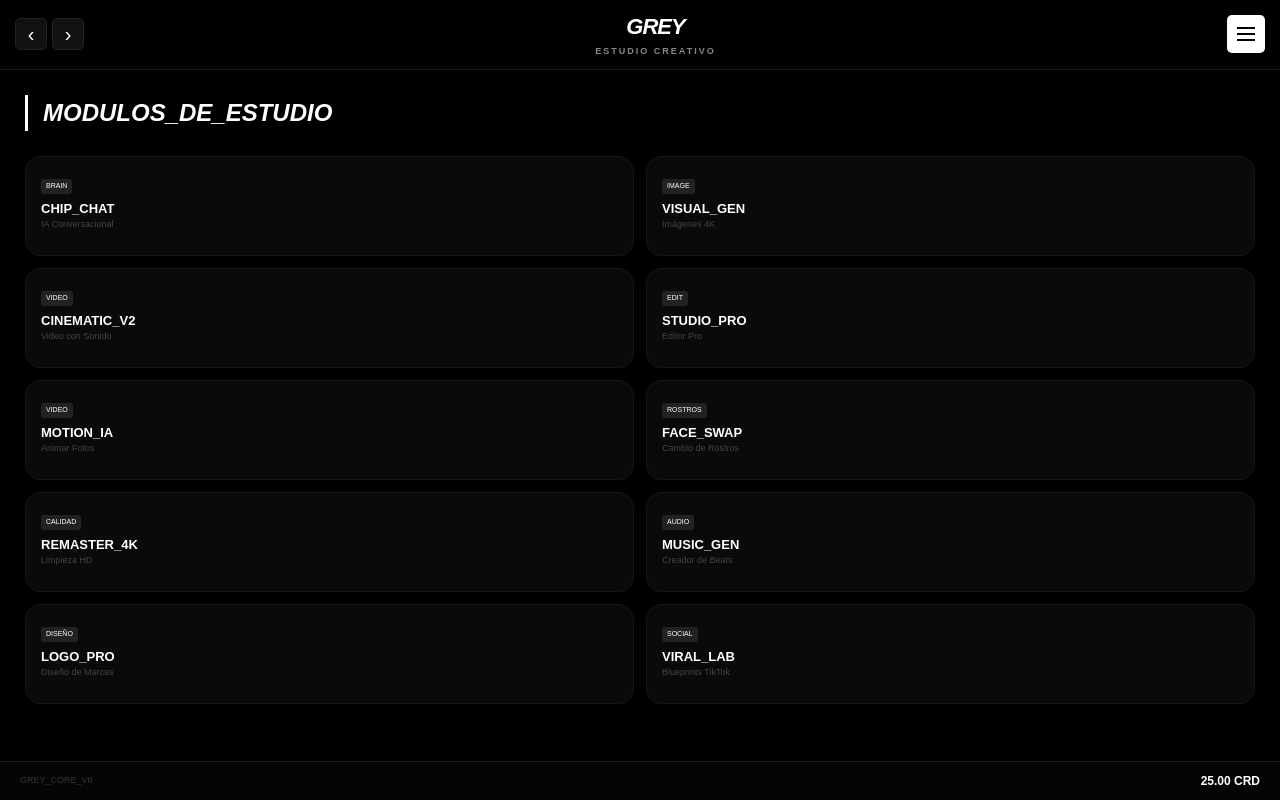
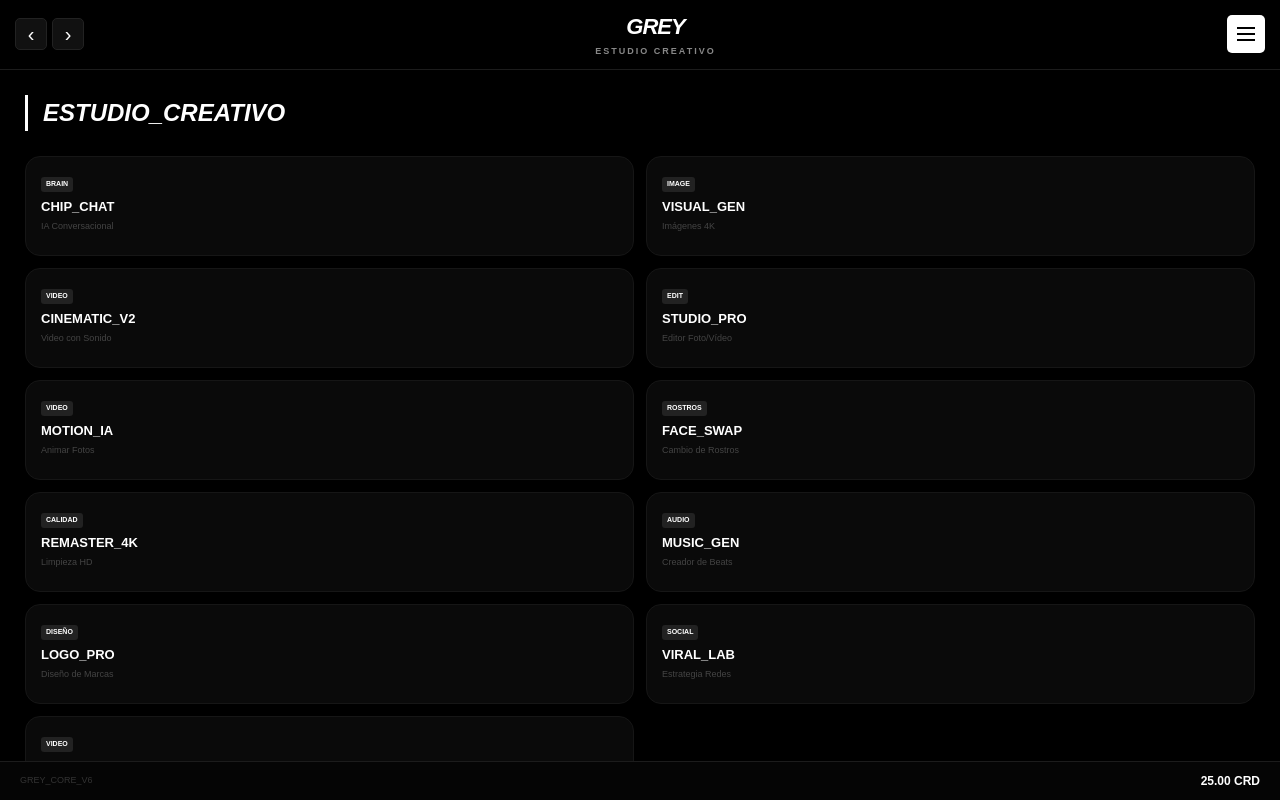
Before and after one commit to capitamweed1205-pixel/grey-ia, a Next.js app: page /studio in a window 1280 px wide. Built offline with nearby package versions, Linux system fonts and the light colour scheme.

Commit message:
Update tool descriptions and headings in page.tsx

```diff
--- a/app/(dashboard)/studio/page.tsx
+++ b/app/(dashboard)/studio/page.tsx
@@ -6,25 +6,27 @@ export default function StudioPage() {
     { name: 'CHIP_CHAT', link: '/chat', desc: 'IA Conversacional', cat: 'BRAIN' },
     { name: 'VISUAL_GEN', link: '/images', desc: 'Imágenes 4K', cat: 'IMAGE' },
     { name: 'CINEMATIC_V2', link: '/video', desc: 'Video con Sonido', cat: 'VIDEO' },
-    { name: 'STUDIO_PRO', link: '/editor', desc: 'Editor Pro', cat: 'EDIT' },
+    { name: 'STUDIO_PRO', link: '/editor', desc: 'Editor Foto/Vídeo', cat: 'EDIT' },
     { name: 'MOTION_IA', link: '/img2video', desc: 'Animar Fotos', cat: 'VIDEO' },
     { name: 'FACE_SWAP', link: '/faceswap', desc: 'Cambio de Rostros', cat: 'ROSTROS' },
     { name: 'REMASTER_4K', link: '/remaster', desc: 'Limpieza HD', cat: 'CALIDAD' },
     { name: 'MUSIC_GEN', link: '/music', desc: 'Creador de Beats', cat: 'AUDIO' },
     { name: 'LOGO_PRO', link: '/logo', desc: 'Diseño de Marcas', cat: 'DISEÑO' },
-    { name: 'VIRAL_LAB', link: '/viral', desc: 'Blueprints TikTok', cat: 'SOCIAL' },
+    { name: 'VIRAL_LAB', link: '/viral', desc: 'Estrategia Redes', cat: 'SOCIAL' },
+    { name: 'CAPTIONS_AI', link: '/subtitles', desc: 'Subtítulos Pro', cat: 'VIDEO' },
   ];
 
   return (
     <div style={{ padding: '25px', backgroundColor: '#000', minHeight: '100vh' }}>
-      <h2 style={{ fontSize: '24px', fontWeight: '900', fontStyle: 'italic', marginBottom: '25px', borderLeft: '3px solid #fff', paddingLeft: '15px' }}>MODULOS_DE_ESTUDIO</h2>
+      <h2 style={{ fontSize: '24px', fontWeight: '900', fontStyle: 'italic', marginBottom: '25px', borderLeft: '3px solid #fff', paddingLeft: '15px' }}>ESTUDIO_CREATIVO</h2>
+
       <div style={{ display: 'grid', gridTemplateColumns: '1fr 1fr', gap: '12px' }}>
         {tools.map(t => (
           <Link key={t.link} href={t.link} style={{ textDecoration: 'none' }}>
             <div style={{ backgroundColor: '#0a0a0a', border: '1px solid #161616', padding: '15px', borderRadius: '15px', height: '100px', display: 'flex', flexDirection: 'column', justifyContent: 'center' }}>
-              <span style={{ fontSize: '7px', color: '#fff', backgroundColor: '#222', padding: '2px 5px', width: 'fit-content', borderRadius: '3px', marginBottom: '5px' }}>{t.cat}</span>
+              <span style={{ fontSize: '7px', color: '#fff', backgroundColor: '#222', padding: '2px 5px', width: 'fit-content', borderRadius: '3px', marginBottom: '5px', fontWeight: 'bold' }}>{t.cat}</span>
               <h3 style={{ color: '#fff', fontSize: '13px', fontWeight: '900', margin: 0 }}>{t.name}</h3>
-              <p style={{ color: '#444', fontSize: '9px' }}>{t.desc}</p>
+              <p style={{ color: '#444', fontSize: '9px', marginTop: '4px' }}>{t.desc}</p>
             </div>
           </Link>
         ))}
```
